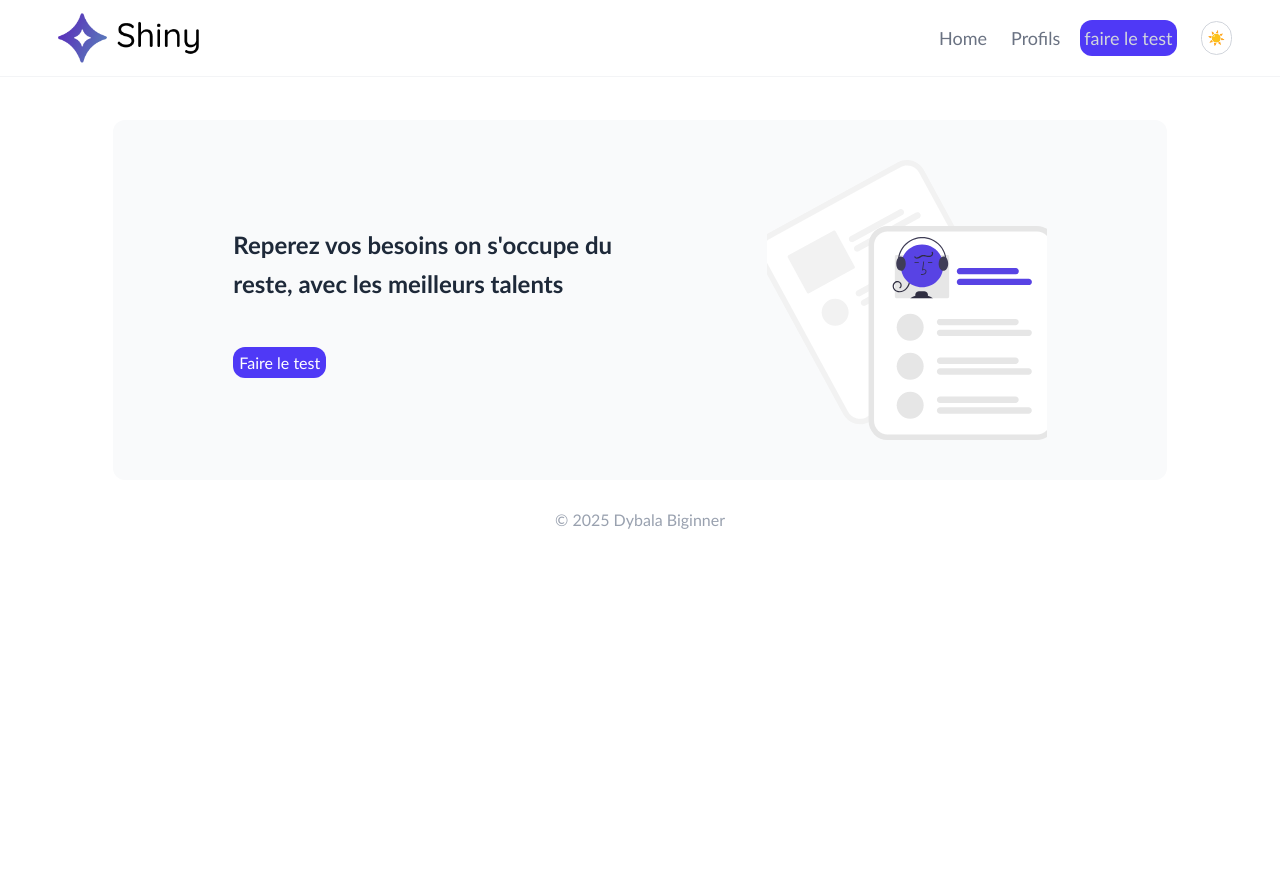
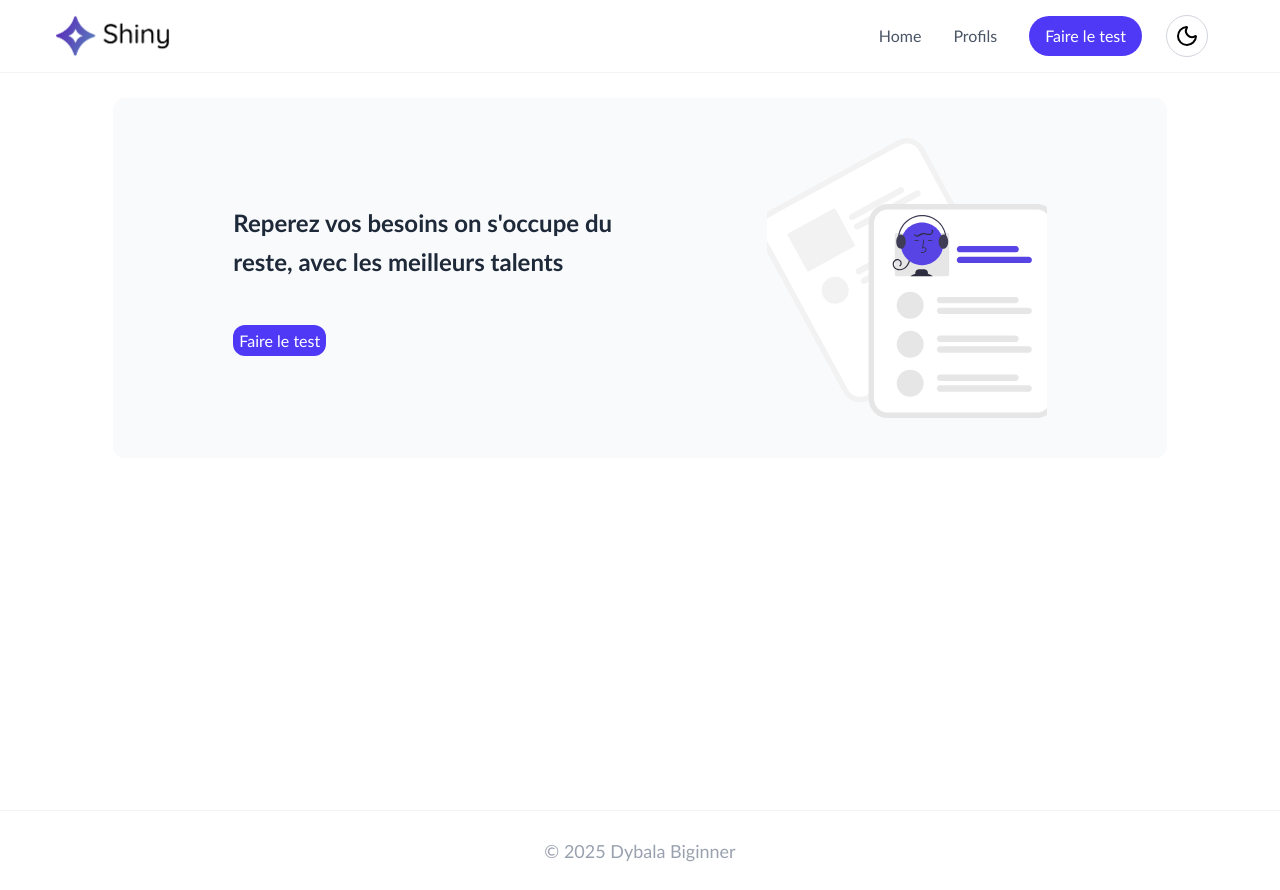
Before and after one commit to nganty237/shinyFreelances, a React (Vite) app: page / in a window 1280 px wide. Before the commit the page ends 800 px from the top, so only its background shows below. Built offline with nearby package versions, Linux system fonts and the light colour scheme.

Commit message:
modification du header

```diff
--- a/index.html
+++ b/index.html
@@ -2,9 +2,9 @@
 <html lang="en">
   <head>
     <meta charset="UTF-8" />
-    <link rel="icon" type="image/svg+xml" href="/vite.svg" />
+    <link rel="icon" type="image/png" href="/src/assets/react.jpg" />
     <meta name="viewport" content="width=device-width, initial-scale=1.0" />
-    <title>reactapp</title>
+    <title>shinyFreelances</title>
   </head>
   <body>
     <div id="root"></div>
--- a/package.json
+++ b/package.json
@@ -12,6 +12,7 @@
   "dependencies": {
     "@tailwindcss/vite": "^4.1.14",
     "localforage": "^1.10.0",
+    "lucide-react": "^0.577.0",
     "match-sorter": "^8.1.0",
     "prop-types": "^15.8.1",
     "react": "^19.1.1",
--- a/src/components/Footer/index.jsx
+++ b/src/components/Footer/index.jsx
@@ -2,8 +2,8 @@ import { useTheme } from "../../utils/style/hooks"
 function Footer(){
     const { theme } = useTheme();
     return (
-        <footer className="flex flex-row items-center justify-center h-20 ">
-            <span className={`${theme === 'dark' ? 'text-gray-300' : 'text-gray-400'}`}>© 2025 Dybala Biginner</span>
+        <footer className={`flex flex-row items-center justify-center h-20 mt-auto ${theme === 'dark' ? 'border-gray-800 bg-gray-900 border-t' : 'border-t border-gray-100 bg-white'}`}>
+            <span className={`text-lg ${theme === 'dark' ? 'text-gray-300' : 'text-gray-400'}`}>© 2025 Dybala Biginner</span>
         </footer>
     )
 }
--- a/src/components/Header/index.jsx
+++ b/src/components/Header/index.jsx
@@ -3,31 +3,67 @@ import darkLogo from "../../assets/dark-logo.png"
 import lightLogo from "../../assets/light-logo.png"
 import { useTheme } from "../../utils/style/hooks";
 import {SurveyContext} from "../../utils/context"
-import { useContext } from "react";
+import { useContext, useState } from "react";
+import {Menu, Sun, Moon, X,} from "lucide-react"
 
 
 function Header(){
     const { theme, toggleTheme } = useTheme()
     const {resetAnswers} = useContext(SurveyContext)
+    const [isOpen, setIsOpen] = useState(false)
+    const handleMenuToggle = ()=>{
+        setIsOpen(!isOpen)
+    }
     return (
-        <header className={`border-b fixed top-0 left-0 w-full z-50 ${theme === 'dark' ? 'border-gray-700 bg-slate-800' : 'border-gray-100 bg-white'}`}>
-            <nav className="flex flex-col sm:flex-row items-center justify-between text-lg px-2 sm:px-12 py-2">
-                <Link to="/"><img src={theme=== 'dark' ? lightLogo : darkLogo} alt="Logo" className="object-cover h-10 lg:h-15" /></Link>
-                <div className="flex items-center text-gray-400 font-medium space-x-4 mt-3 sm:mt-0">
-                    <Link className={`rounded-sm p-1 hover:underline ${theme==='dark' ? 'text-gray-300 hover:text-white' : 'text-gray-500 hover:text-gray-900'}`} to="/">Home</Link>
-                    <Link className={`rounded-sm p-1 hover:underline ${theme==='dark' ? 'text-gray-300 hover:text-white' : 'text-gray-500 hover:text-gray-900'}`} to="/Freelances">Profils</Link>
-                    <Link className="text-gray-300 hover:text-white transition-colors lg:p-1 lg:rounded-xl p-2 bg-indigo-600 rounded-3xl" to="/survey/1"
-                    onClick={resetAnswers}>faire le test</Link>
-                    <button
-                        onClick={toggleTheme}
-                        className="ml-2 rounded-full p-1.5 border border-gray-300 text-sm cursor-pointer hover:bg-gray-100 dark:hover:border-gray-700 transition-colors"
-                        aria-label="Basculer le thème"
+       <header className={`border-b fixed top-0 left-0 w-full z-50 ${theme === 'dark' ? 'border-gray-700 bg-slate-800' : 'border-gray-100 bg-white'}`} >
+        <div className="flex items-center justify-between px-4 py-3 sm:px-12">
+            <Link to="/">
+                 <img src={theme === "dark" ? lightLogo : darkLogo} alt="Logo_shinyFreelance"
+                 className="h-10 lg:h-12"
+                 ></img>
+            </Link>
+            <div className="flex items-center space-x-2 md:space-x-6">
+                <nav className="hidden md:flex items-center space-x-6 md:space-x-8">
+                    <Link to="/"  className={`hover:underline ${theme === 'dark' ? 'text-gray-300 hover:text-white' : 'text-gray-600 hover:text-gray-900'}`}>Home</Link>
+                    <Link to="freelances" className={`hover:underline ${theme === 'dark' ? 'text-gray-300 hover:text-white' : 'text-gray-600 hover:text-gray-900'}`}>Profils</Link>
+                    <Link to="/survey/1" onClick={resetAnswers}  className="text-white transition-colors px-4 py-2 bg-indigo-600 rounded-3xl hover:bg-indigo-700">Faire le test</Link>
+                </nav>
+                <button onClick={toggleTheme} className={`p-2 rounded-full border transition-colors ${theme === 'dark' ? 'border-gray-600  hover:bg-gray-700' : 'border-gray-300 hover:bg-gray-100'}`}
+                aria-label="Changer le thème"
+                >
+                    {theme === "dark" ? <Sun color="gray"/>: <Moon color="black"/>}
+                </button>
+                <button onClick={handleMenuToggle} className="lg:hidden">
+                    {isOpen ? <X size={35} className={`${theme === 'dark' ? 'text-white' : 'text-black'}`} /> : <Menu size={35} className={`${theme === 'dark' ? 'text-white' : 'text-black'}`} />}
+                </button>
+            </div>
+        </div>
+                    {/* Menu Déroulant Mobile avec Animation "Slide Down" */}
+            <div
+                className={`md:hidden flex flex-col px-4 font-medium overflow-hidden transition-all duration-300 ease-in-out ${
+                    isOpen
+                        ? "max-h-80 pt-4 pb-6 opacity-100 border-t " + (theme === 'dark' ? 'border-gray-700' : 'border-gray-100')
+                        : "max-h-0 py-0 opacity-0 border-none"
+                } ${theme === 'dark' ? 'bg-slate-800 text-gray-300' : 'bg-white text-gray-500'}`}
+            >
+                <div className="flex flex-col space-y-4">
+                    <Link to="/" onClick={() => setIsOpen(false)} className="hover:text-indigo-500">
+                        Home
+                    </Link>
+                    <Link to="/Freelances" onClick={() => setIsOpen(false)} className="hover:text-indigo-500">
+                        Profils
+                    </Link>
+                    <Link
+                        className="text-center text-white transition-colors py-3 bg-indigo-600 rounded-xl font-medium"
+                        to="/survey/1"
+                        onClick={() => setIsOpen(false)}
                     >
-                        {theme === 'dark' ? '🌙' : '☀️'}
-                    </button>
+                        Faire le test
+                    </Link>
                 </div>
-            </nav>
-        </header>
+            </div>
+
+       </header>
     )
 }
 
--- a/src/main.jsx
+++ b/src/main.jsx
@@ -18,7 +18,9 @@ createRoot(document.getElementById('root')).render(
     <Themeprovider>
       <SurveyProvider>
     <GlobalStyle />
+      <div className="flex flex-col min-h-screen">
         <Header />
+        <main className="flex-1 flex flex-col">
           <Routes>
             <Route index element={<Home />} />
             <Route path='/survey/:questionNumber' element={<Survey />} />
@@ -26,7 +28,9 @@ createRoot(document.getElementById('root')).render(
             <Route path='/freelances' element={<Freelances />} />
             <Route path='*' element={<Error />} />
           </Routes>
+        </main>
         <Footer />
+      </div>
     </SurveyProvider>
       </Themeprovider>
     </BrowserRouter>
--- a/src/pages/Home/index.jsx
+++ b/src/pages/Home/index.jsx
@@ -9,7 +9,7 @@ function Home(){
   const {resetAnswers} = useContext(SurveyContext)
   return (
     <div className={`lg:flex justify-center mx-2`}>
-      <div className={`flex flex-col-reverse lg:flex-row p-6 lg:w-full lg:max-w-10/12 lg:py-10 lg:px-30 mt-10 items-center justify-between rounded-xl ${theme === 'dark' ? 'bg-gray-800' : 'bg-gray-50'} justify-between`}>
+      <div className={`flex flex-col-reverse lg:flex-row p-6 lg:w-full lg:max-w-10/12 lg:py-10 lg:px-30 mt-2 items-center justify-between rounded-xl ${theme === 'dark' ? 'bg-gray-800' : 'bg-gray-50'} justify-between`}>
         <div className="flex-start flex-col items-center lg:items-start lg:max-w-sm space-y-6 lg:space-y-2 mb-6 lg:mb-0">
           <h1 className={`font-bold lg:text-2xl lg:pb-10 ${theme === 'dark' ? 'text-gray-100' : 'text-gray-800'} lg:text-start text-start leading-relaxed`}>Reperez vos besoins on s'occupe du reste, avec les meilleurs talents</h1>
           <Link to ="/survey/1" className="p-1.5 text-white w-25 rounded-md lg:w-40 text-center lg:p-1.5 bg-indigo-600 lg:rounded-xl hover:bg-indigo-700 transition-colors"
--- a/src/pages/Survey/survey.jsx
+++ b/src/pages/Survey/survey.jsx
@@ -27,8 +27,8 @@ function Survey() {
             if (error) return <span className="flex items-center justify-center ">Oups, il y a eu un problème.</span>
 
     return (
-        <div className={`flex flex-col items-center justify-center ${theme === 'dark' && 'bg-gray-900'}`}>
-            <div className="flex flex-col py-10 lg:mt-20 space-y-4 mt-5 px-10 items-center">
+        <div className="flex flex-col items-center justify-center ">
+            <div className="flex flex-col py-6 lg:py-10 lg:mt-5 space-y-4  px-10 items-center">
                 <h2 className={`font-bold lg:text-3xl underline ${theme === 'dark' ? 'text-gray-100': 'text-gray-800'}`}>Question {questionNumber}</h2>
                 { isloading?
                     (<div className="flex items-center flex-col justify-center  space-y-2">
--- a/src/utils/style/GlobalStyle.jsx
+++ b/src/utils/style/GlobalStyle.jsx
@@ -10,12 +10,12 @@ const StyledGlobalStyle = createGlobalStyle`
     body {
         background-color: ${({ isDarkMode }) => (isDarkMode ? "#1e293b": '#ffffff')};
         margin: 0;
-        padding-top: 130px;
+        padding-top: 70px;
     }
 
     @media (min-width: 640px) {
         body {
-            padding-top: 80px;
+            padding-top: 90px;
         }
     }
 `
```
Also changed, not shown: src/assets/react.jpg (added), 1 other file (tests, documents, lock files or other folders). Lines whose indentation alone changed are shown as unchanged.
